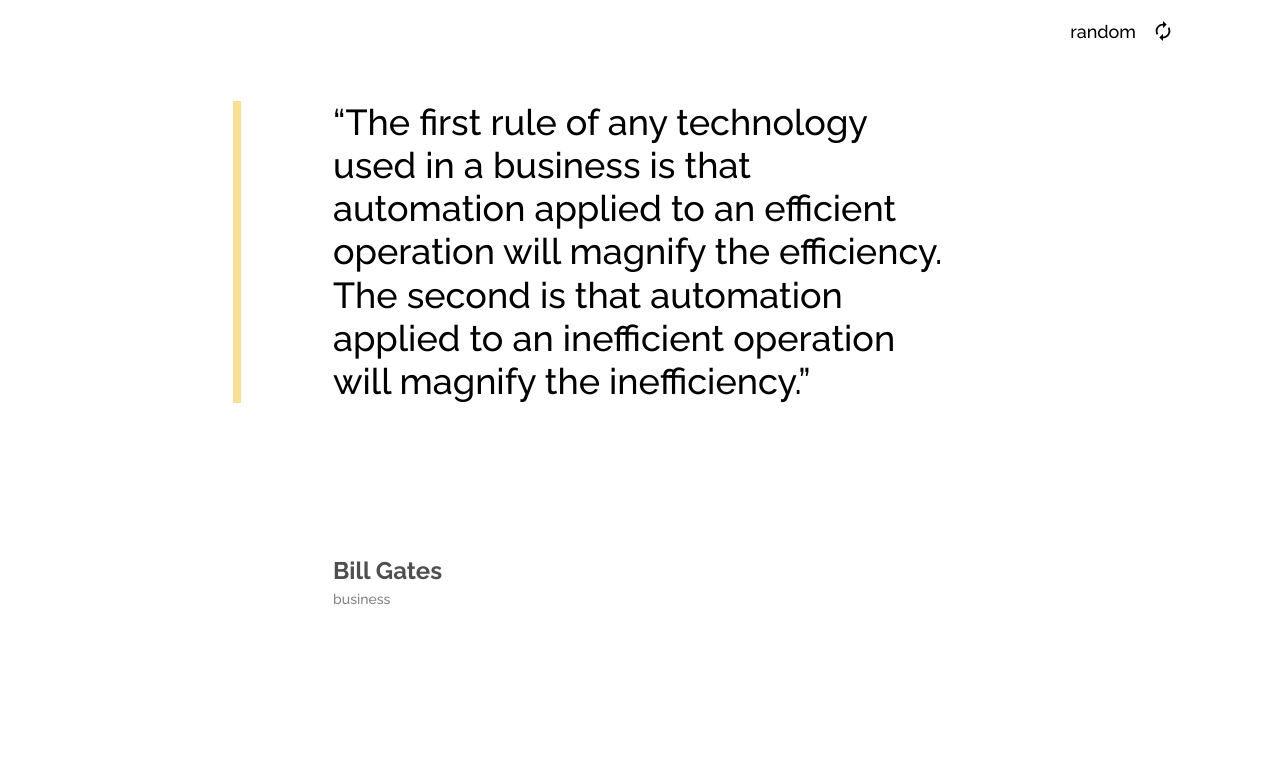
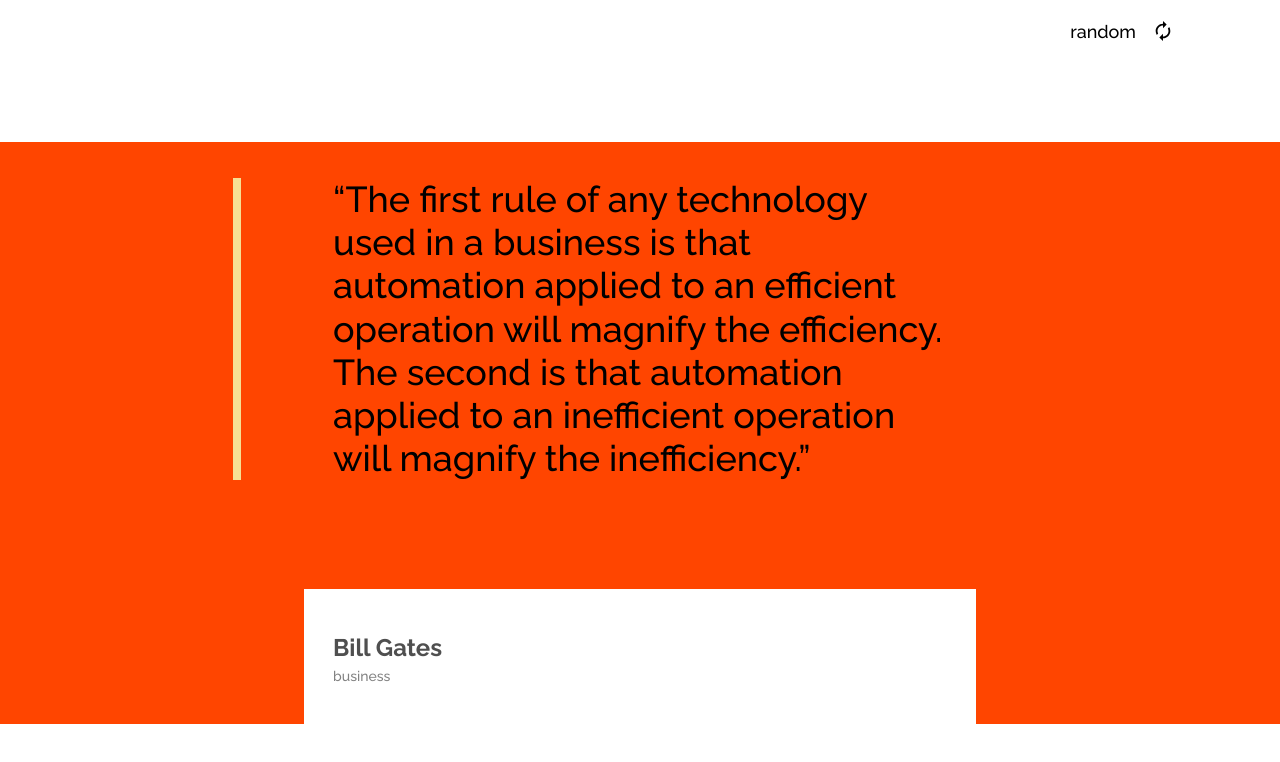
Before and after one commit to bibmode/random-quote-generator, a React (Create React App) app: page / in a window 1280 px wide. Shown: the top 762 px of the page. Built offline with nearby package versions, Linux system fonts and the light colour scheme.

Commit message:
centering quote block

```diff
--- a/src/components/Home/Home.styles.js
+++ b/src/components/Home/Home.styles.js
@@ -3,4 +3,11 @@ import styled from "styled-components";
 export const Wrapper = styled.div`
   width: 100%;
   min-height: calc(100vh - 6.4rem);
+  display: flex;
+  align-items: center;
 `;
+
+export const Content = styled.div`
+  background-color: orangered;
+  height: fit-content;
+`;
--- a/src/components/Home/index.js
+++ b/src/components/Home/index.js
@@ -1,12 +1,14 @@
 import Author from "../Author";
 import QuoteBlock from "../QuoteBlock";
-import { Wrapper } from "./Home.styles";
+import { Content, Wrapper } from "./Home.styles";
 
 const Home = ({ author, genre, quote }) => {
   return (
     <Wrapper>
-      <QuoteBlock quote={quote} />
-      <Author author={author} genre={genre} />
+      <Content>
+        <QuoteBlock quote={quote} />
+        <Author author={author} genre={genre} />
+      </Content>
     </Wrapper>
   );
 };
```
